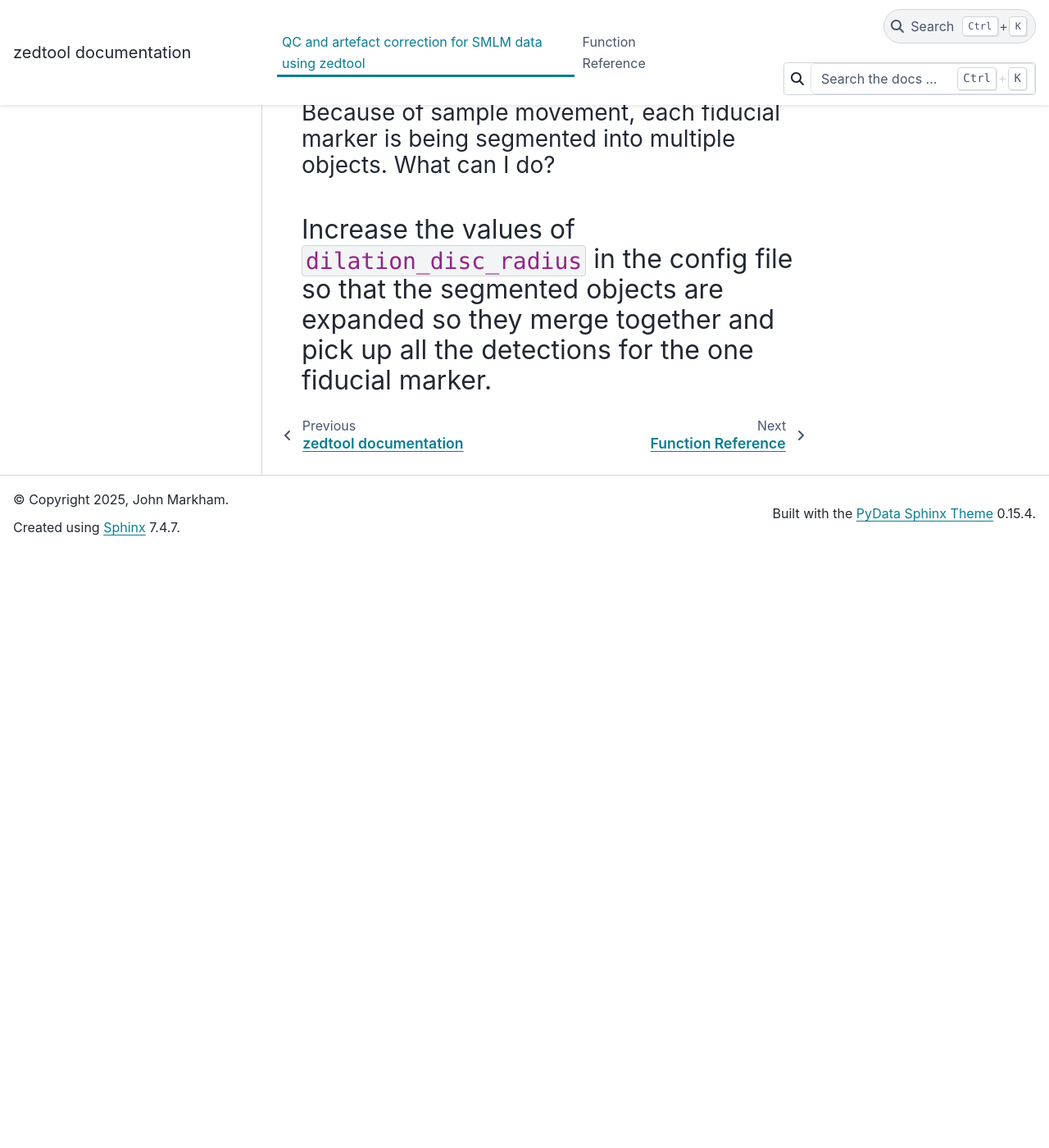
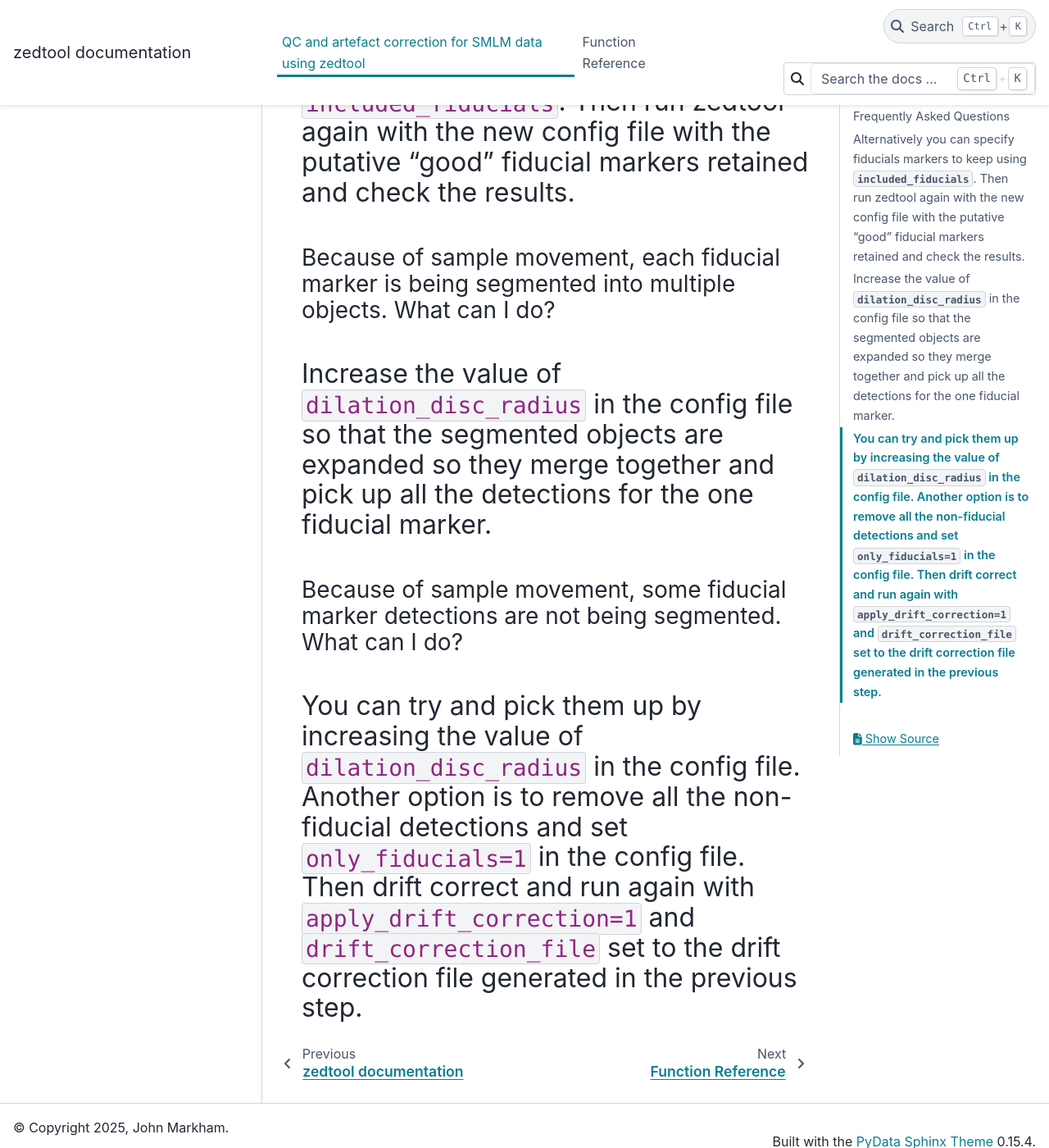
Before and after one commit to 3DGenomes/zedtool, a Sphinx documentation site: the page built from docs/source/manual.md, in a window 1280 px wide and 1400 px high, scrolled down 12452 px. Shown: the whole window at 82% size. Built offline with Sphinx 7.4.7 and the PyData theme 0.15.4, drawn with Linux system fonts in a browser that asks for light colours; pages that are not in the unit, such as notebooks, are missing from menus; before the commit the page ends 13125 px from its top, so only the background shows below that; some of the changed text lies outside the part shown.

Commit message:
Add to instructions

```diff
--- a/docs/source/manual.md
+++ b/docs/source/manual.md
@@ -200,7 +200,8 @@
 ### How can I speed up zedtool?
 Here are several ways to speed up zedtool processing:
 - remove plotting and processing steps that you don't need. For example, if you don't need to, don't use
-`plot_summary_plots`, `plot_detections` and `plot_fiducials`.
+`plot_summary_plots`, `plot_detections` and `plot_fiducials`. If you look at the logfile
+you can see how long each step takes and use this to decide which steps to turn off.
 - zedtool can use multiple threads and this can be turned on with `multiprocessing=1` and setting `n_processes`.
 Setting `n_processes` to `0` will use all available CPU cores. Parallelisation is done per-dimension or per-fiducial,
 so there is no benefit to setting `n_processes` to be more than the maximum of these two.
@@ -265,10 +266,16 @@
 
 Alternatively you can specify fiducials markers to keep using `included_fiducials`.
 Then run zedtool again with the new config file with the putative "good" fiducial markers retained and check the results.
-
 ---
 
 ### Because of sample movement, each fiducial marker is being segmented into multiple objects. What can I do?
-Increase the values of `dilation_disc_radius` in the config file so that the segmented objects
+Increase the value of `dilation_disc_radius` in the config file so that the segmented objects
 are expanded so they merge together and pick up all the detections for the one fiducial marker.
 ---
+
+### Because of sample movement, some fiducial marker detections are not being segmented. What can I do?
+You can try and pick them up by increasing the value of `dilation_disc_radius` in the config file.
+Another option is to remove all the non-fiducial detections and set `only_fiducials=1` in the config file.
+Then drift correct and run again with `apply_drift_correction=1` and `drift_correction_file` set
+to the drift correction file generated in the previous step.
+---
```
